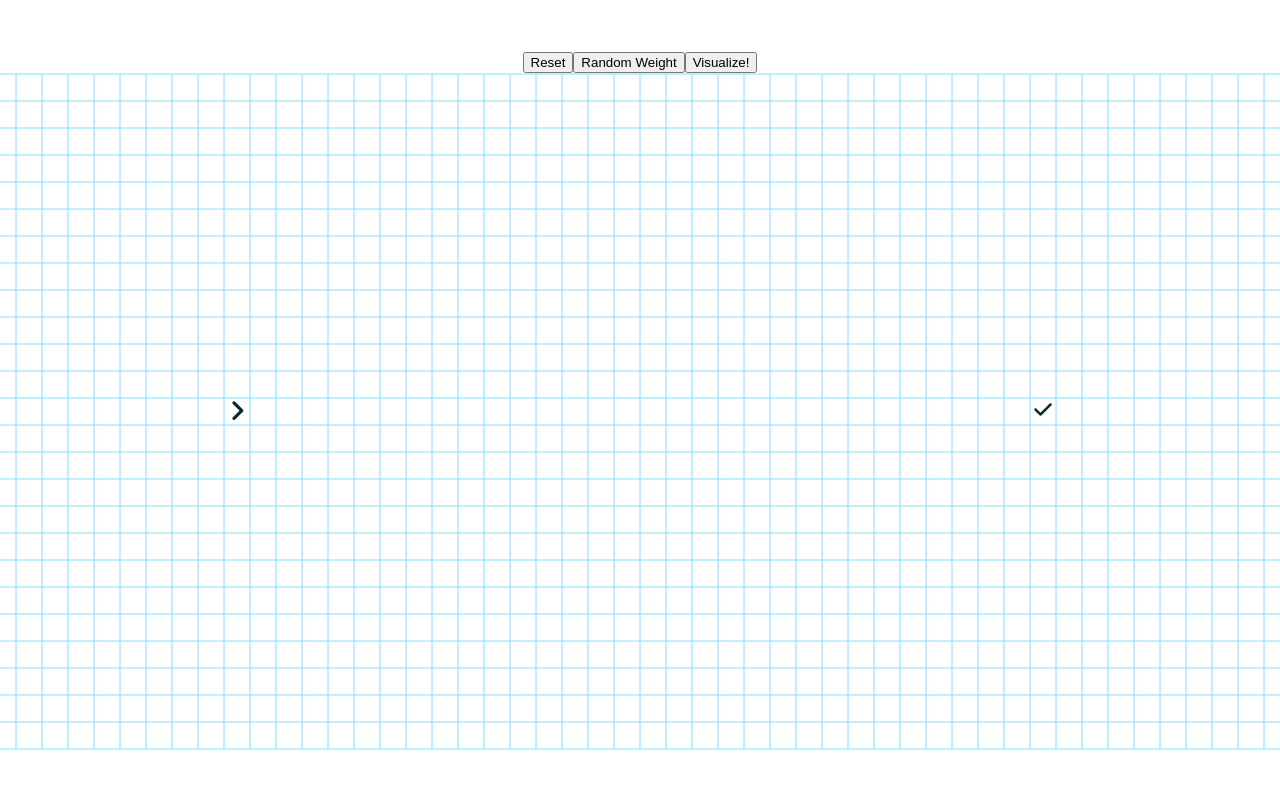
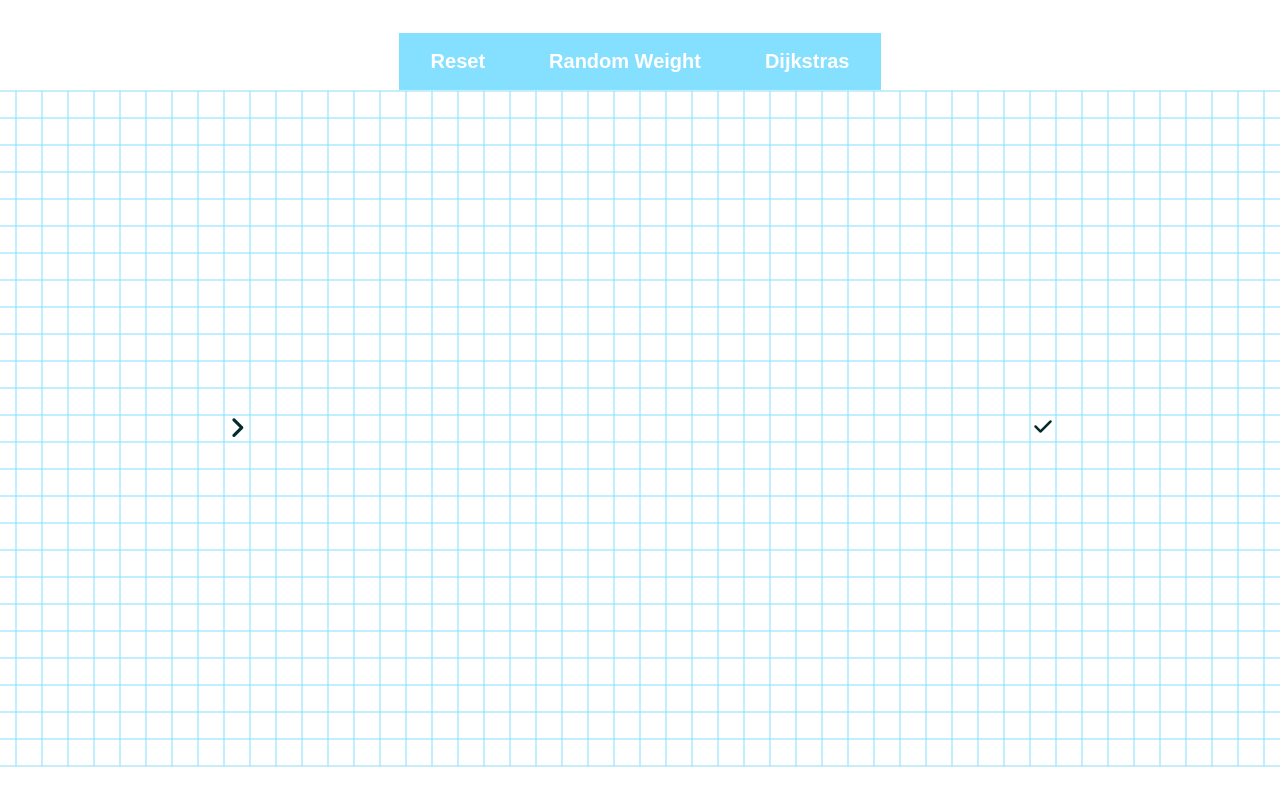
Before and after one commit to Aidan-Simard/Pathfinding-Visualizer, a React (Create React App) app: page / in a window 1280 px wide. Built offline with nearby package versions, Linux system fonts and the light colour scheme.

Commit message:
style changes to buttons

```diff
--- a/public/index.html
+++ b/public/index.html
@@ -24,6 +24,7 @@
       work correctly both with client-side routing and a non-root public URL.
       Learn how to configure a non-root public URL by running `npm run build`.
     -->
+
     <title>React App</title>
     <script src="https://kit.fontawesome.com/1ee35a20fa.js" crossorigin="anonymous"></script>
   </head>
--- /dev/null
+++ b/src/algorithms/bfs.js
@@ -0,0 +1,64 @@
+import { Queue } from 'buckets-js'
+
+function bfs(graph, start) {
+
+  let node;
+
+  let journey = [];
+  let path = [];
+
+  let Q = new Queue();
+  let added = new Set();
+
+  let prev = {};
+
+  Q.enqueue(start);
+
+  for (let row = 0; row < graph.length; row++) {
+    for (let col = 0; col < graph[row].length; col++) {
+
+      node = graph[row][col];
+
+      if (node["toString"] !== start["toString"]) {
+        prev[node["toString"]] = null;
+      }
+    }
+  }
+
+  while (!Q.isEmpty()) {
+
+    node = Q.dequeue();
+
+    let neighbors = node.getNodeNeighbors(graph, [node["row"], node["col"]]);
+
+    for (let i = 0; i < neighbors.length; i++) {
+
+      let neighbor = neighbors[i];
+
+      if (neighbor["isEndNode"]) {
+
+        prev[neighbor["toString"]] = node;
+
+        while (prev[neighbor["toString"]] !== start["toString"]) {
+          path.push(prev[neighbor["toString"]]);
+          neighbor = prev[neighbor["toString"]]
+
+          return [journey, path];
+        }
+      }
+
+      prev[neighbor["toString"]] = node;
+
+      if (!added.has(neighbor["toString"])) {
+        journey.push(neighbor);
+        Q.enqueue(neighbor);
+        added.add(neighbor["toString"]);
+      }
+    }
+  }
+
+  return [journey, path];
+
+}
+
+export default bfs;
--- a/src/components/Node.css
+++ b/src/components/Node.css
@@ -34,7 +34,7 @@
 }
 
 @keyframes visited {
-  0% { background-color: #3f7983;}
+  0% { background-color: #CDEDF6;}
   100% { background-color: #5EB1BF; }
 }
 
--- a/src/components/Visualizer.css
+++ b/src/components/Visualizer.css
@@ -12,3 +12,20 @@
   display: flex;
   flex-direction: row;
 }
+
+.btn {
+  padding: 15px 30px;
+  font-size: 20px;
+  font-weight: 900;
+  color: #fff;
+  background-color: #85E0FF;
+  border: 2px solid #85E0FF;
+  cursor: pointer;
+  width: max-content;
+  transition: 0.25s ease;
+}
+
+.btn:hover {
+  box-shadow: 0 6px 18px 0 rgba(#000, 0.1);
+  transform: translateY(-6px);
+}
--- a/src/components/Visualizer.jsx
+++ b/src/components/Visualizer.jsx
@@ -2,9 +2,9 @@ import React, { useState, useEffect} from 'react'
 
 import Node from './Node'
 import dijkstras from '../algorithms/dijkstras';
+import bfs from '../algorithms/bfs'
 
 import './Visualizer.css'
-import { clear } from '@testing-library/user-event/dist/clear';
 
 const NUM_ROWS = 25;
 const NUM_COLS = 50;
@@ -115,6 +115,14 @@ const Visualizer = (props) => {
   }
 
   /**
+   * Animate BFS.
+   */
+  function animateBFS() {
+    const [journey, path] = bfs(grid, grid[startCoords[0]][startCoords[1]]);
+    animatePath(journey, path)
+  }
+
+  /**
    * Animate a journey (visited nodes) and path.
    * @param {Object[]} journey
    * @param {Object[]} path
@@ -163,9 +171,10 @@ const Visualizer = (props) => {
 
   return (
     <div>
-      <button onClick={() => reset()}>Reset</button>
-      <button onClick={() => randomWeight()}>Random Weight</button>
-      <button onClick={() => animateDijkstras()}>Visualize!</button>
+      <button className="btn" onClick={() => reset()}>Reset</button>
+      <button className="btn" onClick={() => randomWeight()}>Random Weight</button>
+      <button className="btn" onClick={() => animateDijkstras()}>Dijkstras</button>
+      {/* <button className="btn" onClick={() => animateBFS()}>BFS</button> */}
       <div className="visualizer">
         {grid.map((row, rowIndex) => {
           return (
```
Also changed, not shown: src/App.css (line endings or trailing spaces).
